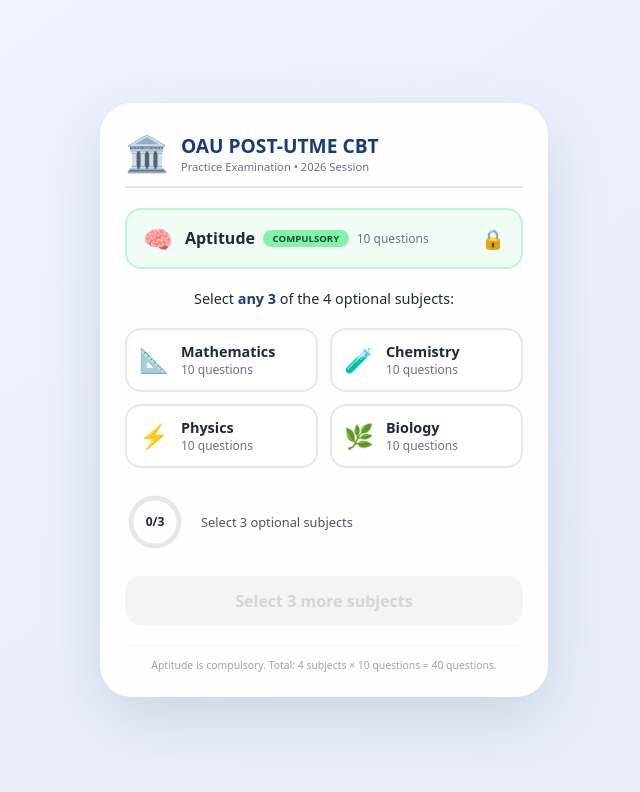
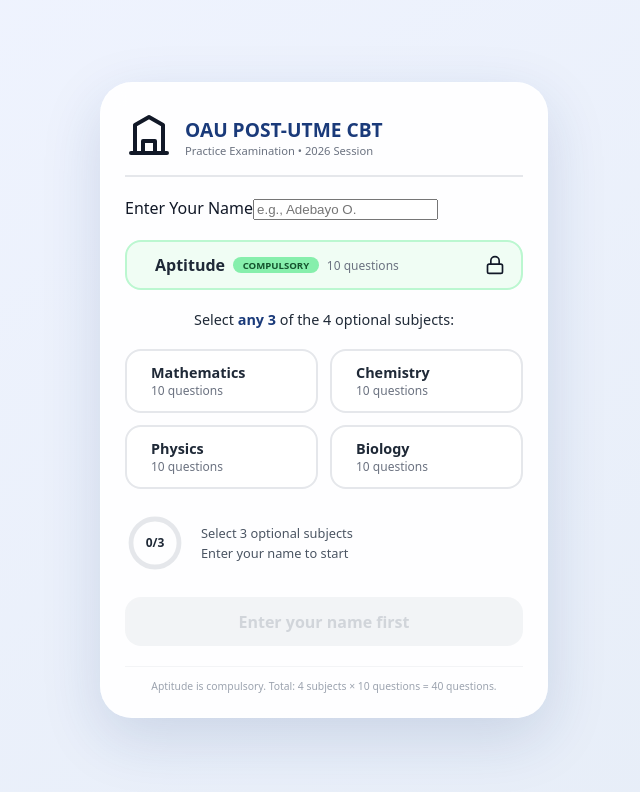
Before and after one commit to cresyno/oaupostutmeapp, a Next.js app: page / in a window 1280 px wide. Shown: the top 792 px of the page, without its empty margins (316-956 px from the left). Built offline with nearby package versions, Linux system fonts and the light colour scheme.

Commit message:
Implement subject icons and student name input
Add SVG icons for various subjects and update UI components to include student name input and progress tracking.

```diff
--- a/app/page.js
+++ b/app/page.js
@@ -4,6 +4,83 @@
 import { useRouter } from "next/navigation";
 import styles from "./page.module.css";
 
+// ---------- SVG ICONS (same style as CBT page) ----------
+const SubjectIcon = ({ subjectKey }) => {
+  const icons = {
+    aptitude: (
+      <svg viewBox="0 0 24 24" fill="none" stroke="currentColor" strokeWidth="2.5" strokeLinecap="round" strokeLinejoin="round">
+        <path d="M12 2v4M12 18v4M2 12h4M18 12h4"></path>
+        <circle cx="12" cy="12" r="7"></circle>
+      </svg>
+    ),
+    mathematics: (
+      <svg viewBox="0 0 24 24" fill="none" stroke="currentColor" strokeWidth="2.5" strokeLinecap="round">
+        <line x1="6" y1="6" x2="12" y2="6"></line>
+        <line x1="9" y1="3" x2="9" y2="9"></line>
+        <line x1="14" y1="6" x2="20" y2="6"></line>
+        <line x1="5" y1="13" x2="11" y2="19"></line>
+        <line x1="11" y1="13" x2="5" y2="19"></line>
+        <line x1="14" y1="15" x2="20" y2="15"></line>
+        <circle cx="17" cy="11" r="1.2" fill="currentColor" stroke="none"></circle>
+        <circle cx="17" cy="19" r="1.2" fill="currentColor" stroke="none"></circle>
+      </svg>
+    ),
+    chemistry: (
+      <svg viewBox="0 0 24 24" fill="none" stroke="currentColor" strokeWidth="2.5" strokeLinecap="round" strokeLinejoin="round">
+        <path d="M10 2v6L4 20h16L14 8V2"></path>
+        <line x1="8" y1="16" x2="16" y2="16"></line>
+      </svg>
+    ),
+    physics: (
+      <svg viewBox="0 0 24 24" fill="none" stroke="currentColor" strokeWidth="2.5" strokeLinecap="round" strokeLinejoin="round">
+        <path d="M13 2L3 14h8l-1 8 10-12h-8l1-8z"></path>
+      </svg>
+    ),
+    biology: (
+      <svg viewBox="0 0 24 24" fill="none" stroke="currentColor" strokeWidth="2.5" strokeLinecap="round" strokeLinejoin="round">
+        <path d="M12 22V12"></path>
+        <path d="M12 12C12 8 9 6 5 6C5 10 8 12 12 12Z"></path>
+        <path d="M12 12C12 8 15 6 19 6C19 10 16 12 12 12Z"></path>
+      </svg>
+    )
+  };
+
+  const gradients = {
+    aptitude: "linear-gradient(135deg, #3b82f6, #1e3a8a)",
+    mathematics: "linear-gradient(135deg, #f59e0b, #b45309)",
+    chemistry: "linear-gradient(135deg, #ec4899, #be185d)",
+    physics: "linear-gradient(135deg, #ef4444, #b91c1c)",
+    biology: "linear-gradient(135deg, #22c55e, #15803d)"
+  };
+
+  return (
+    <span className={styles.subjectIcon} style={{ background: gradients[subjectKey] || "#333" }}>
+      {icons[subjectKey] || null}
+    </span>
+  );
+};
+
+const CheckIcon = () => (
+  <svg width="20" height="20" viewBox="0 0 24 24" fill="none" stroke="currentColor" strokeWidth="3" strokeLinecap="round" strokeLinejoin="round">
+    <polyline points="20 6 9 17 4 12"></polyline>
+  </svg>
+);
+
+const LockIcon = () => (
+  <svg width="20" height="20" viewBox="0 0 24 24" fill="none" stroke="currentColor" strokeWidth="2" strokeLinecap="round" strokeLinejoin="round">
+    <rect x="3" y="11" width="18" height="11" rx="2" ry="2"></rect>
+    <path d="M7 11V7a5 5 0 0 1 10 0v4"></path>
+  </svg>
+);
+
+const ArrowIcon = () => (
+  <svg width="20" height="20" viewBox="0 0 24 24" fill="none" stroke="currentColor" strokeWidth="2" strokeLinecap="round" strokeLinejoin="round">
+    <line x1="5" y1="12" x2="19" y2="12"></line>
+    <polyline points="12 5 19 12 12 19"></polyline>
+  </svg>
+);
+
+// ---------- CONSTANTS ----------
 const OPTIONAL_KEYS = ["mathematics", "chemistry", "physics", "biology"];
 const SUBJECT_LABELS = {
   aptitude: "Aptitude",
@@ -17,8 +94,13 @@
 export default function Home() {
   const router = useRouter();
   const [selected, setSelected] = useState([]);
+  const [studentName, setStudentName] = useState("");
 
+  // Load saved name and subjects on mount
   useEffect(() => {
+    const savedName = localStorage.getItem("oau-cbt-name");
+    if (savedName) setStudentName(savedName);
+
     const saved = localStorage.getItem("oau-cbt-subjects");
     if (saved) {
       try {
@@ -31,20 +113,19 @@
 
   const toggleSubject = (key) => {
     setSelected((prev) => {
-      if (prev.includes(key)) {
-        return prev.filter((k) => k !== key);
-      }
+      if (prev.includes(key)) return prev.filter((k) => k !== key);
       if (prev.length >= 3) return prev;
       return [...prev, key];
     });
   };
 
-  const isReady = selected.length === 3;
+  const isReady = selected.length === 3 && studentName.trim().length > 0;
 
   const startExam = () => {
     if (!isReady) return;
     const subjects = ["aptitude", ...selected];
     localStorage.setItem("oau-cbt-subjects", JSON.stringify(subjects));
+    localStorage.setItem("oau-cbt-name", studentName.trim());
     router.push("/cbt");
   };
 
@@ -54,92 +135,83 @@
   return (
     <div className={styles.page}>
       <div className={styles.container}>
+        {/* Header / Logo */}
         <div className={styles.header}>
-          <span className={styles.crest}>🏛️</span>
+          <div className={styles.crest}>
+            <svg width="48" height="48" viewBox="0 0 24 24" fill="none" stroke="currentColor" strokeWidth="2" strokeLinecap="round" strokeLinejoin="round">
+              <path d="M3 21h18M5 21V7l7-4 7 4v14M9 21v-6h6v6"></path>
+            </svg>
+          </div>
           <div>
             <h1 className={styles.title}>OAU POST-UTME CBT</h1>
             <p className={styles.subtitle}>Practice Examination • 2026 Session</p>
           </div>
         </div>
 
+        {/* Name input */}
+        <div className={styles.nameInputWrapper}>
+          <label className={styles.nameLabel}>Enter Your Name</label>
+          <input
+            type="text"
+            value={studentName}
+            onChange={(e) => setStudentName(e.target.value)}
+            placeholder="e.g., Adebayo O."
+            className={styles.nameInput}
+          />
+        </div>
+
+        {/* Compulsory subject card */}
         <div className={styles.compulsoryCard}>
-          <span className={styles.compulsoryIcon}>🧠</span>
+          <SubjectIcon subjectKey="aptitude" />
           <div className={styles.compulsoryInfo}>
             <span className={styles.compulsoryLabel}>Aptitude</span>
             <span className={styles.badge}>Compulsory</span>
             <span className={styles.questionCount}>10 questions</span>
           </div>
-          <span className={styles.lockIcon}>🔒</span>
+          <LockIcon />
         </div>
 
         <p className={styles.instruction}>
           Select <strong>any 3</strong> of the 4 optional subjects:
         </p>
 
+        {/* Optional subjects grid */}
         <div className={styles.grid}>
           {OPTIONAL_KEYS.map((key) => {
             const isSelected = selected.includes(key);
-            const icons = {
-              mathematics: "📐",
-              chemistry: "🧪",
-              physics: "⚡",
-              biology: "🌿",
-            };
             return (
               <div
                 key={key}
                 onClick={() => toggleSubject(key)}
-                className={`${styles.optionalCard} ${
-                  isSelected ? styles.selected : ""
-                }`}
+                className={`${styles.optionalCard} ${isSelected ? styles.selected : ""}`}
               >
-                <span className={styles.optionalIcon}>{icons[key]}</span>
+                <SubjectIcon subjectKey={key} />
                 <div className={styles.optionalInfo}>
                   <div className={styles.optionalLabel}>
                     {SUBJECT_LABELS[key]}
                   </div>
                   <div className={styles.questionCount}>10 questions</div>
                 </div>
-                {isSelected && <span className={styles.checkmark}>✓</span>}
+                {isSelected && <span className={styles.checkmark}><CheckIcon /></span>}
               </div>
             );
           })}
         </div>
 
+        {/* Progress ring */}
         <div className={styles.progressArea}>
           <div className={styles.progressRing}>
             <svg viewBox="0 0 100 100">
+              <circle cx="50" cy="50" r="40" fill="none" stroke="#e5e7eb" strokeWidth="8" />
               <circle
-                cx="50"
-                cy="50"
-                r="40"
-                fill="none"
-                stroke="#e5e7eb"
-                strokeWidth="8"
-              />
-              <circle
-                cx="50"
-                cy="50"
-                r="40"
-                fill="none"
-                stroke="#2563eb"
-                strokeWidth="8"
+                cx="50" cy="50" r="40" fill="none" stroke="#2563eb" strokeWidth="8"
                 strokeDasharray={circumference}
-                strokeDashoffset={
-                  circumference - (progress / 100) * circumference
-                }
+                strokeDashoffset={circumference - (progress / 100) * circumference}
                 strokeLinecap="round"
                 transform="rotate(-90 50 50)"
                 className={styles.progressCircle}
               />
-              <text
-                x="50"
-                y="56"
-                textAnchor="middle"
-                fontSize="20"
-                fontWeight="bold"
-                fill="#1f2937"
-              >
+              <text x="50" y="56" textAnchor="middle" fontSize="20" fontWeight="bold" fill="#1f2937">
                 {selected.length}/3
               </text>
             </svg>
@@ -150,10 +222,16 @@
                 ? "Select 3 optional subjects"
                 : `${selected.length} of 3 optional selected`}
             </span>
-            {isReady && <span className={styles.readyBadge}>✅ Ready!</span>}
+            {selected.length === 3 && studentName.trim() !== "" && (
+              <span className={styles.readyBadge}>✅ Ready!</span>
+            )}
+            {studentName.trim() === "" && (
+              <span className={styles.nameWarning}>Enter your name to start</span>
+            )}
           </div>
         </div>
 
+        {/* Start button */}
         <button
           onClick={startExam}
           disabled={!isReady}
@@ -162,20 +240,21 @@
           {isReady ? (
             <>
               <span>Begin {TOTAL_QUESTIONS}-Question CBT</span>
-              <span className={styles.arrow}>→</span>
+              <span className={styles.arrow}><ArrowIcon /></span>
             </>
           ) : (
-            `Select ${3 - selected.length} more subject${
-              3 - selected.length !== 1 ? "s" : ""
-            }`
+            <span>
+              {studentName.trim() === ""
+                ? "Enter your name first"
+                : `Select ${3 - selected.length} more subject${3 - selected.length !== 1 ? "s" : ""}`}
+            </span>
           )}
         </button>
 
         <p className={styles.footer}>
-          Aptitude is compulsory. Total: 4 subjects × 10 questions ={" "}
-          {TOTAL_QUESTIONS} questions.
+          Aptitude is compulsory. Total: 4 subjects × 10 questions = {TOTAL_QUESTIONS} questions.
         </p>
       </div>
     </div>
   );
-                  }
+  }
```
